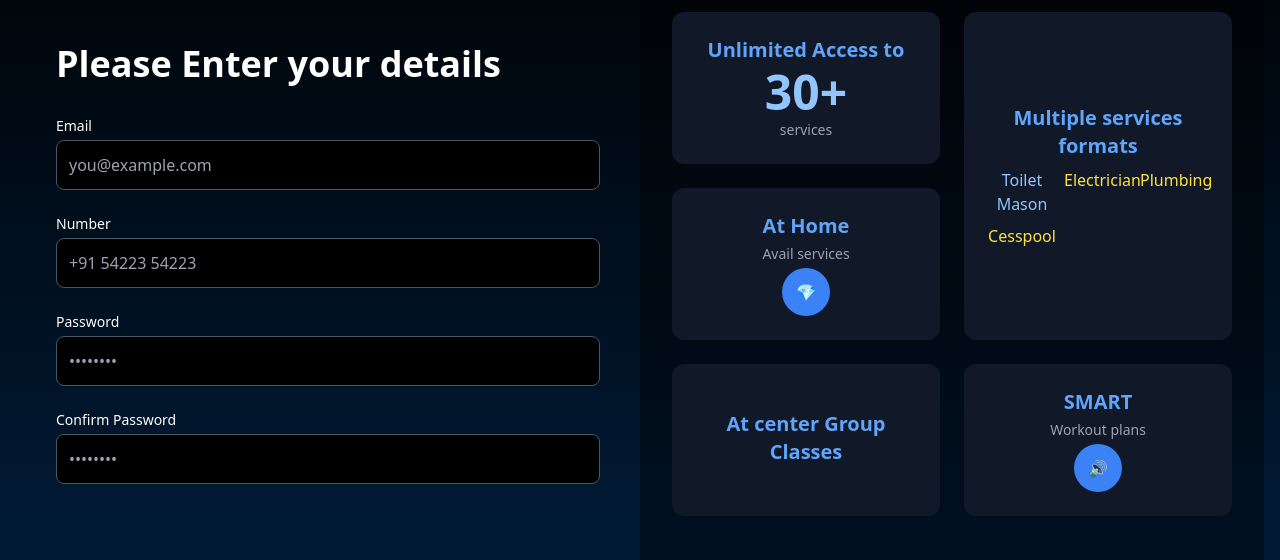
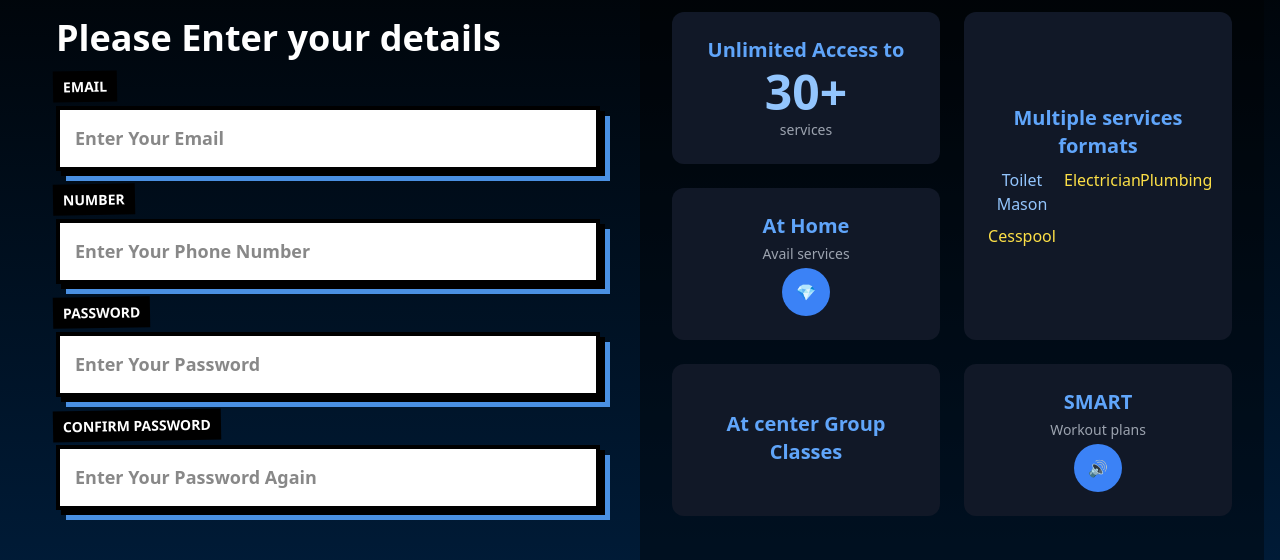
Before and after one commit to devpantiss/mowash-service, a Next.js app: page /signup in a window 1280 px wide. Shown: the part 144-704 px from the top of the page. Built offline with nearby package versions, Linux system fonts and the light colour scheme.

Commit message:
homepage update with WashPreneur images

```diff
--- a/src/components/Home/Impact.tsx
+++ b/src/components/Home/Impact.tsx
@@ -20,8 +20,7 @@ const Impact: React.FC = () => {
                     <div className="grid grid-cols-1 md:grid-cols-3 gap-8 text-lg md:text-xl">
                         <div className="flex flex-col items-center">
                             <span className="text-3xl font-bold">22,000</span>
-                            <span>people accessed safe drinking water through various technologies suiting the geohydrological conditions of their areas
-                            </span>
+                            <span>People accessed safe drinking water via locally suited technologies</span>
                         </div>
 
                         <div className="flex flex-col items-center">
--- a/src/components/Home/MowashPreneurCards.tsx
+++ b/src/components/Home/MowashPreneurCards.tsx
@@ -35,22 +35,22 @@ const MowashPreneurCards = () => {
                 <div className="relative grid grid-cols-1 sm:grid-cols-2 lg:grid-cols-4 gap-8">
                     <ProgramCard
                         title="For Hand Hygiene"
-                        imageSrc="https://res.cloudinary.com/dgtc2fvgu/image/upload/v1726667664/Untitled_design_2_otps8l.png"
+                        imageSrc="https://res.cloudinary.com/dgtc2fvgu/image/upload/v1727430056/hand_qpwdxw.png"
                         tagline="Clean hands, safe life."
                     />
                     <ProgramCard
                         title="For Menstural Hygiene"
-                        imageSrc="https://res.cloudinary.com/dgtc2fvgu/image/upload/v1726667761/Untitled_design_4_ewqjom.png"
+                        imageSrc="https://res.cloudinary.com/dgtc2fvgu/image/upload/v1727430057/menstural_repqrx.png"
                         tagline="Comfort in care."
                     />
                     <ProgramCard
                         title="For Leg Hygiene"
-                        imageSrc="https://res.cloudinary.com/dgtc2fvgu/image/upload/v1726667463/Untitled_design_1_prt8qb.png"
+                        imageSrc="https://res.cloudinary.com/dgtc2fvgu/image/upload/v1727430057/leg_bo15nt.png"
                         tagline="Fresh legs, strong steps."
                     />
                     <ProgramCard
                         title="For Facility Hygiene"
-                        imageSrc="https://res.cloudinary.com/dgtc2fvgu/image/upload/v1726668482/Untitled_design_6_qdpm9q.png"
+                        imageSrc="https://res.cloudinary.com/dgtc2fvgu/image/upload/v1727430056/360_ilnxcw.png"
                         tagline="Clean spaces, healthy places."
                     />
                 </div>
--- a/src/components/SignUp/SignupStep0.tsx
+++ b/src/components/SignUp/SignupStep0.tsx
@@ -1,5 +1,6 @@
 import Link from "next/link";
 import { useState } from "react";
+import style from "@/components/common/input/input.module.css";
 
 const SignupStep0: React.FC = () => {
   const [formData, setFormData] = useState({
@@ -23,13 +24,15 @@ const SignupStep0: React.FC = () => {
   };
 
   return (
-    <div className="flex h-[100vh]" >
+    <div className="flex h-[100vh]">
       {/* Left Side: Form Section */}
       <div className="w-1/2 bg-transparent p-10 text-white flex flex-col justify-center">
         <h1 className="text-4xl font-bold mb-8">Please Enter your details</h1>
-        <form onSubmit={handleSubmit} className="space-y-6">
-          <div>
-            <label htmlFor="email" className="block text-sm font-medium">Email</label>
+        <form onSubmit={handleSubmit} className="space-y-12">
+          {/* <div>
+            <label htmlFor="email" className="block text-sm font-medium">
+              Email
+            </label>
             <input
               type="email"
               name="email"
@@ -42,7 +45,9 @@ const SignupStep0: React.FC = () => {
             />
           </div>
           <div>
-            <label htmlFor="number" className="block text-sm font-medium">Number</label>
+            <label htmlFor="number" className="block text-sm font-medium">
+              Number
+            </label>
             <input
               type="number"
               name="number"
@@ -54,9 +59,10 @@ const SignupStep0: React.FC = () => {
               placeholder="+91 54223 54223"
             />
           </div>
-
           <div>
-            <label htmlFor="password" className="block text-sm font-medium">Password</label>
+            <label htmlFor="password" className="block text-sm font-medium">
+              Password
+            </label>
             <input
               type="password"
               name="password"
@@ -68,9 +74,13 @@ const SignupStep0: React.FC = () => {
               placeholder="••••••••"
             />
           </div>
-
           <div>
-            <label htmlFor="confirmPassword" className="block text-sm font-medium">Confirm Password</label>
+            <label
+              htmlFor="confirmPassword"
+              className="block text-sm font-medium"
+            >
+              Confirm Password
+            </label>
             <input
               type="password"
               name="confirmPassword"
@@ -81,6 +91,44 @@ const SignupStep0: React.FC = () => {
               className="w-full p-3 mt-1 border border-gray-600 rounded-lg bg-black text-white focus:ring-2 focus:ring-blue-500"
               placeholder="••••••••"
             />
+          </div> */}
+
+          <div className={`${style.brutalist_container} mt-4`}>
+            <input
+              placeholder="Enter Your Email"
+              className={`${style.brutalist_input} ${style.smooth_type}`}
+              type="text"
+            />
+            <label className={`${style.brutalist_label}`}>EMAIL</label>
+          </div>
+
+          <div className={`${style.brutalist_container} mt-4`}>
+            <input
+              placeholder="Enter Your Phone Number"
+              className={`${style.brutalist_input} ${style.smooth_type}`}
+              type="number"
+            />
+            <label className={`${style.brutalist_label}`}>NUMBER</label>
+          </div>
+
+          <div className={`${style.brutalist_container} mt-4`}>
+            <input
+              placeholder="Enter Your Password"
+              className={`${style.brutalist_input} ${style.smooth_type}`}
+              type="password"
+            />
+            <label className={`${style.brutalist_label}`}>PASSWORD</label>
+          </div>
+
+          <div className={`${style.brutalist_container} mt-4`}>
+            <input
+              placeholder="Enter Your Password Again"
+              className={`${style.brutalist_input} ${style.smooth_type}`}
+              type="password"
+            />
+            <label className={`${style.brutalist_label}`}>
+              CONFIRM PASSWORD
+            </label>
           </div>
         </form>
       </div>
@@ -91,14 +139,18 @@ const SignupStep0: React.FC = () => {
         <div className="grid grid-cols-2 gap-6">
           {/* Card 1 */}
           <div className="bg-gray-900 p-6 rounded-xl text-center text-white flex flex-col items-center justify-center">
-            <h3 className="text-xl font-semibold text-blue-400 mb-1">Unlimited Access to</h3>
+            <h3 className="text-xl font-semibold text-blue-400 mb-1">
+              Unlimited Access to
+            </h3>
             <p className="text-5xl font-bold text-blue-300 mb-1">30+</p>
             <p className="text-sm text-gray-400">services</p>
           </div>
 
           {/* Card 2 */}
           <div className="bg-gray-900 p-6 rounded-xl text-center text-white flex flex-col items-center row-span-2 justify-center">
-            <h3 className="text-xl font-semibold text-blue-400 mb-2">Multiple services formats</h3>
+            <h3 className="text-xl font-semibold text-blue-400 mb-2">
+              Multiple services formats
+            </h3>
             <div className="grid grid-cols-3 gap-2">
               <div className="text-blue-300">
                 <p>Toilet Mason</p>
@@ -117,7 +169,9 @@ const SignupStep0: React.FC = () => {
 
           {/* Card 3 */}
           <div className="bg-gray-900 p-6 rounded-xl text-center text-white flex flex-col items-center justify-center">
-            <h3 className="text-xl font-semibold text-blue-400 mb-1">At Home</h3>
+            <h3 className="text-xl font-semibold text-blue-400 mb-1">
+              At Home
+            </h3>
             <p className="text-sm text-gray-400 mb-1">Avail services</p>
             <div className="h-12 w-12 bg-blue-500 rounded-full flex items-center justify-center">
               <p className="text-white">💎</p>
@@ -126,7 +180,9 @@ const SignupStep0: React.FC = () => {
 
           {/* Card 4 */}
           <div className="bg-gray-900 p-6 rounded-xl text-center text-white flex flex-col items-center justify-center">
-            <h3 className="text-xl font-semibold text-blue-400 mb-1">At center Group Classes</h3>
+            <h3 className="text-xl font-semibold text-blue-400 mb-1">
+              At center Group Classes
+            </h3>
             {/* <img
               src="/group-class-image.png" // Replace with appropriate image link or icon
               alt="Group Class"
--- a/src/components/SignUp/SignupStep13.tsx
+++ b/src/components/SignUp/SignupStep13.tsx
@@ -1,13 +1,21 @@
-import React, { useState } from 'react';
+import React, { useState } from "react";
+import styles from "@/components/common/input/input.module.css"; // Assuming you place your styles in this CSS module file
 
 const SignupStep13: React.FC = () => {
-  const [selectedBank, setSelectedBank] = useState<string>('');
-  const [accountNumber, setAccountNumber] = useState<string>('');
-  const [ifscCode, setIfscCode] = useState<string>('');
-  const [branch, setBranch] = useState<string>('');
+  const [selectedBank, setSelectedBank] = useState<string>("");
+  const [accountNumber, setAccountNumber] = useState<string>("");
+  const [ifscCode, setIfscCode] = useState<string>("");
+  const [branch, setBranch] = useState<string>("");
   const [passbookImage, setPassbookImage] = useState<string | null>(null);
 
-  const banks = ['Select a bank', 'HDFC Bank', 'ICICI Bank', 'State Bank of India', 'Axis Bank', 'Punjab National Bank'];
+  const banks = [
+    "Select a bank",
+    "HDFC Bank",
+    "ICICI Bank",
+    "State Bank of India",
+    "Axis Bank",
+    "Punjab National Bank",
+  ];
 
   const handleImageUpload = (event: React.ChangeEvent<HTMLInputElement>) => {
     if (event.target.files && event.target.files[0]) {
@@ -23,7 +31,6 @@ const SignupStep13: React.FC = () => {
   return (
     <div className="flex justify-center items-center lg:h-[100vh] bg-transparent">
       <div className="bg-transparent p-8 rounded-lg w-full px-20 grid grid-cols-1 md:grid-cols-2 gap-6">
-
         {/* Left Section - Static Image */}
         <div className="flex justify-center items-center p-4 rounded-lg">
           <img
@@ -36,17 +43,19 @@ const SignupStep13: React.FC = () => {
         {/* Right Section - Form */}
         <div className="bg-transparent p-8 rounded-lg">
           {/* Heading */}
-          <h2 className="text-3xl text-white font-bold text-left mb-6">Bank Details</h2>
+          <h2 className="text-3xl text-white font-bold text-left mb-6">
+            Bank Details
+          </h2>
 
           {/* Form Grid Layout */}
           <div className="grid grid-cols-1 md:grid-cols-2 gap-6 mb-4">
             {/* Bank Dropdown */}
-            <div>
-              <label className="block text-white mb-2">Select Bank</label>
+            <div className={`${styles.brutalist_container} mt-10`}>
               <select
                 value={selectedBank}
                 onChange={(e) => setSelectedBank(e.target.value)}
-                className="w-full p-3 border bg-black text-white border-gray-300 rounded-lg"
+                required
+                className={styles.brutalist_input}
               >
                 {banks.map((bank) => (
                   <option key={bank} value={bank}>
@@ -54,62 +63,74 @@ const SignupStep13: React.FC = () => {
                   </option>
                 ))}
               </select>
+              <label className={styles.brutalist_label}>Select Bank</label>
             </div>
 
             {/* Account Number */}
-            <div>
-              <label className="block text-white mb-2">Account Number</label>
+            <div className={`${styles.brutalist_container} mt-10`}>
               <input
                 type="text"
                 value={accountNumber}
                 onChange={(e) => setAccountNumber(e.target.value)}
-                className="w-full p-3 border bg-black text-white border-gray-300 rounded-lg"
-                placeholder="Enter account number"
+                required
+                className={styles.brutalist_input}
+                placeholder="Enter Your Account Number"
               />
+              <label className={styles.brutalist_label}>Account Number</label>
             </div>
           </div>
 
           {/* IFSC and Branch */}
           <div className="grid grid-cols-1 md:grid-cols-2 gap-6 mb-4">
             {/* IFSC Code */}
-            <div>
-              <label className="block text-white mb-2">IFSC Code</label>
+            <div className={`${styles.brutalist_container} mt-10`}>
               <input
                 type="text"
                 value={ifscCode}
                 onChange={(e) => setIfscCode(e.target.value)}
-                className="w-full p-3 border bg-black text-white border-gray-300 rounded-lg"
-                placeholder="Enter IFSC code"
+                required
+                className={styles.brutalist_input}
+                placeholder=" Enter Your IFSC Code"
               />
+              <label className={styles.brutalist_label}>IFSC Code</label>
             </div>
 
             {/* Branch */}
-            <div>
-              <label className="block text-white mb-2">Branch Name</label>
+            <div className={`${styles.brutalist_container} mt-10`}>
               <input
                 type="text"
                 value={branch}
                 onChange={(e) => setBranch(e.target.value)}
-                className="w-full p-3 border bg-black text-white border-gray-300 rounded-lg"
-                placeholder="Enter branch name"
+                required
+                className={styles.brutalist_input}
+                placeholder="Enter Your Branch Name"
               />
+              <label className={styles.brutalist_label}>Branch Name</label>
             </div>
           </div>
 
           {/* Passbook Image Upload */}
-          <div className="mb-4">
-            <label className="block text-white mb-2">Upload Passbook Image</label>
+          <div className={`${styles.brutalist_container} mt-16`}>
             {passbookImage ? (
               <div className="flex justify-center">
-                <img src={passbookImage} alt="Passbook Preview" className="max-w-full h-auto rounded-lg" />
+                <img
+                  src={passbookImage}
+                  alt="Passbook Preview"
+                  className="max-w-full h-auto rounded-lg"
+                />
               </div>
             ) : (
-              <input
-                type="file"
-                accept="image/*"
-                onChange={handleImageUpload}
-                className="w-full p-3 border bg-black text-white border-gray-300 rounded-lg"
-              />
+              <div>
+                <input
+                  type="file"
+                  accept="image/*"
+                  onChange={handleImageUpload}
+                  className={styles.brutalist_input}
+                />
+                <label className={styles.brutalist_label}>
+                  Upload Passbook Image
+                </label>
+              </div>
             )}
           </div>
 
--- /dev/null
+++ b/src/components/common/input/input.module.css
@@ -0,0 +1,182 @@
+/* From Uiverse.io by 0xnihilism */
+.brutalist_container {
+    position: relative;
+    /* width: 250px; */
+    /* font-family: monospace; */
+  }
+
+  .brutalist_input {
+    width: 100%;
+    padding: 15px;
+    font-size: 18px;
+    font-weight: bold;
+    color: #000;
+    background-color: #fff;
+    border: 4px solid #000;
+    position: relative;
+    overflow: hidden;
+    border-radius: 0;
+    outline: none;
+    transition: all 0.3s cubic-bezier(0.25, 0.8, 0.25, 1);
+    box-shadow: 5px 5px 0 #000, 10px 10px 0 #4a90e2;
+  }
+
+  @keyframes glitch {
+    0% {
+      transform: translate(0);
+    }
+    20% {
+      transform: translate(-2px, 2px);
+    }
+    40% {
+      transform: translate(-2px, -2px);
+    }
+    60% {
+      transform: translate(2px, 2px);
+    }
+    80% {
+      transform: translate(2px, -2px);
+    }
+    100% {
+      transform: translate(0);
+    }
+  }
+
+  .brutalist_input:focus {
+    animation: focus-pulse 4s cubic-bezier(0.25, 0.8, 0.25, 1) infinite,
+      glitch 0.3s cubic-bezier(0.25, 0.8, 0.25, 1) infinite;
+  }
+
+  .brutalist_input:focus::after {
+    content: "";
+    position: absolute;
+    top: -2px;
+    left: -2px;
+    right: -2px;
+    bottom: -2px;
+    background: white;
+    z-index: -1;
+  }
+
+  .brutalist_input:focus::before {
+    content: "";
+    position: absolute;
+    top: 0;
+    left: 0;
+    width: 100%;
+    height: 100%;
+    background: black;
+    z-index: -2;
+    clip-path: inset(0 100% 0 0);
+    animation: glitch-slice 4s steps(2, end) infinite;
+  }
+
+  @keyframes glitch-slice {
+    0% {
+      clip-path: inset(0 100% 0 0);
+    }
+    10% {
+      clip-path: inset(0 5% 0 0);
+    }
+    20% {
+      clip-path: inset(0 80% 0 0);
+    }
+    30% {
+      clip-path: inset(0 10% 0 0);
+    }
+    40% {
+      clip-path: inset(0 50% 0 0);
+    }
+    50% {
+      clip-path: inset(0 30% 0 0);
+    }
+    60% {
+      clip-path: inset(0 70% 0 0);
+    }
+    70% {
+      clip-path: inset(0 15% 0 0);
+    }
+    80% {
+      clip-path: inset(0 90% 0 0);
+    }
+    90% {
+      clip-path: inset(0 5% 0 0);
+    }
+    100% {
+      clip-path: inset(0 100% 0 0);
+    }
+  }
+
+  .brutalist_label {
+    position: absolute;
+    left: -3px;
+    top: -35px;
+    font-size: 14px;
+    font-weight: bold;
+    color: #fff;
+    background-color: #000;
+    padding: 5px 10px;
+    transform: rotate(-1deg);
+    z-index: 1;
+    transition: all 0.3s cubic-bezier(0.25, 0.8, 0.25, 1);
+  }
+
+  .brutalist_input:focus + .brutalist_label {
+    transform: rotate(0deg) scale(1.05);
+    background-color: #4a90e2;
+  }
+
+  .smooth_type {
+    position: relative;
+    overflow: hidden;
+  }
+
+  .smooth_type::before {
+    content: "";
+    position: absolute;
+    top: 0;
+    right: 0;
+    bottom: 0;
+    left: 0;
+    background: linear-gradient(90deg, #fff 0%, rgba(255, 255, 255, 0) 100%);
+    z-index: 1;
+    opacity: 0;
+    transition: opacity 0.3s ease;
+  }
+
+  .smooth_type:focus::before {
+    opacity: 1;
+    animation: type-gradient 2s linear infinite;
+  }
+
+  @keyframes type-gradient {
+    0% {
+      background-position: 300px 0;
+    }
+    100% {
+      background-position: 0 0;
+    }
+  }
+
+  .brutalist_input::placeholder {
+    color: #888;
+    transition: color 0.3s ease;
+  }
+
+  .brutalist_input:focus::placeholder {
+    color: transparent;
+  }
+
+  .brutalist_input:focus {
+    animation: focus-pulse 4s cubic-bezier(0.25, 0.8, 0.25, 1) infinite;
+  }
+
+  @keyframes focus-pulse {
+    0%,
+    100% {
+      border-color: #000;
+    }
+    50% {
+      border-color: #4a90e2;
+    }
+  }
--- a/src/styles/globals.css
+++ b/src/styles/globals.css
@@ -72,5 +72,5 @@ input[type="range"]::-webkit-slider-thumb {
 
 
   .slick-slide {
-    padding: 0 10px; /* This creates spacing on both sides of each slide */
+    padding: 0 5px; /* This creates spacing on both sides of each slide */
     }
```
Also changed, not shown: src/components/SignUp/SignupStep6.tsx (+126 -35 lines), src/components/SignUp/SignupStep7.tsx (+46 -59 lines).
